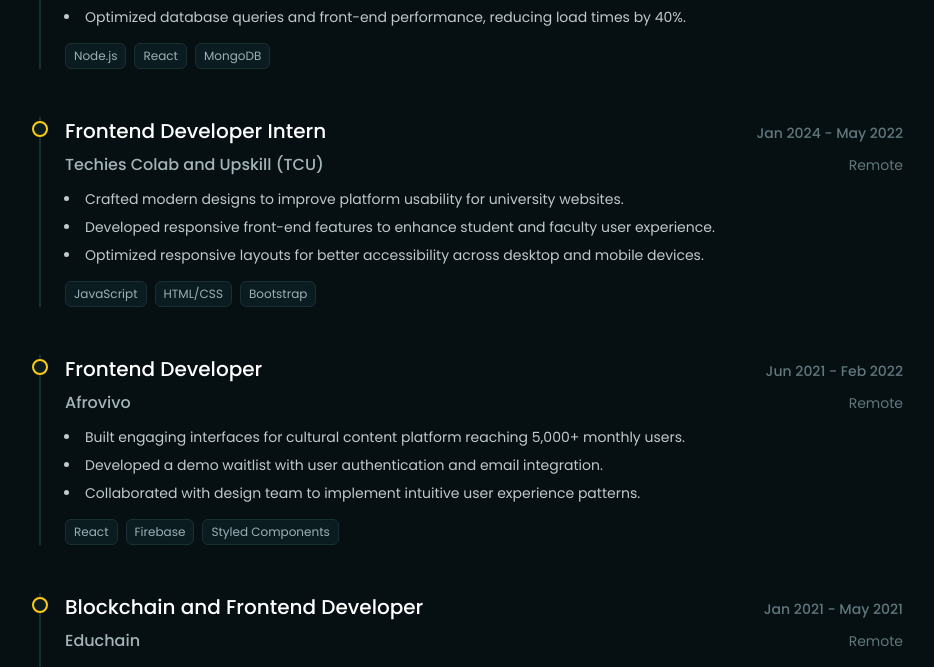
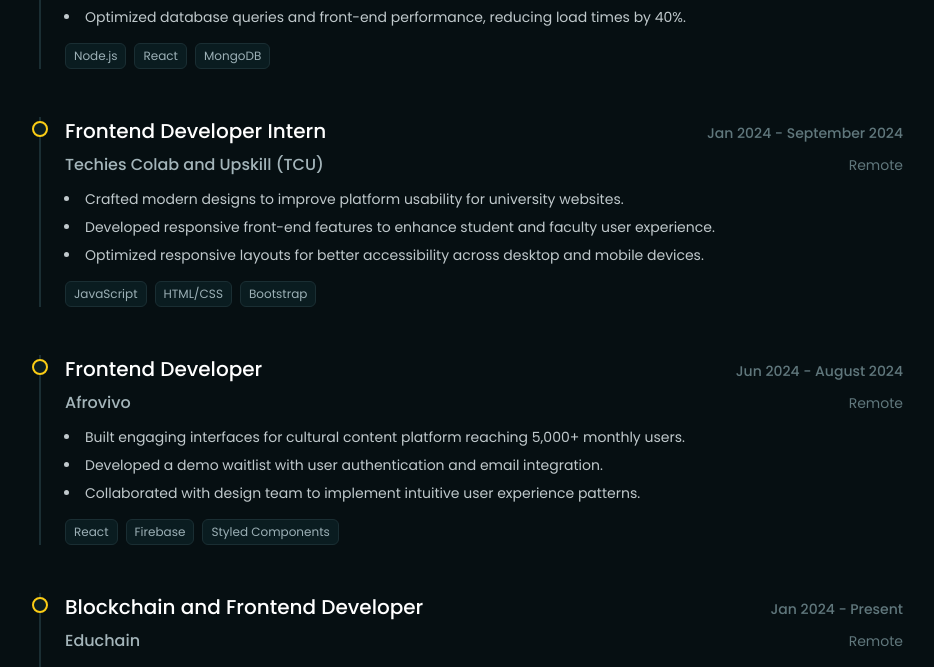
Before and after one commit to heyrapto/portfolio-, a React (Vite) app: page / in a window 1280 px wide. Shown: the part 4363-5030 px from the top of the page, without its empty margins (169-1103 px from the left). Built offline with nearby package versions, Linux system fonts and the light colour scheme; a web font is replaced by a local one.

Commit message:
Update WorkExp.tsx

```diff
--- a/src/pages/WorkExp.tsx
+++ b/src/pages/WorkExp.tsx
@@ -31,7 +31,7 @@ const WorkExp = () => {
     {
       company: "Techies Colab and Upskill (TCU)",
       expTitle: "Frontend Developer Intern",
-      period: "Jan 2024 - May 2022",
+      period: "Jan 2024 - September 2024",
       location: "Remote",
       descriptions: [
         "Crafted modern designs to improve platform usability for university websites.",
@@ -43,7 +43,7 @@ const WorkExp = () => {
     {
       company: "Afrovivo",
       expTitle: "Frontend Developer",
-      period: "Jun 2021 - Feb 2022",
+      period: "Jun 2024 - August 2024",
       location: "Remote",
       descriptions: [
         "Built engaging interfaces for cultural content platform reaching 5,000+ monthly users.",
@@ -55,7 +55,7 @@ const WorkExp = () => {
     {
       company: "Educhain",
       expTitle: "Blockchain and Frontend Developer",
-      period: "Jan 2021 - May 2021",
+      period: "Jan 2024 - Present",
       location: "Remote",
       descriptions: [
         "Developed interfaces for secure blockchain applications in the education sector.",
```
